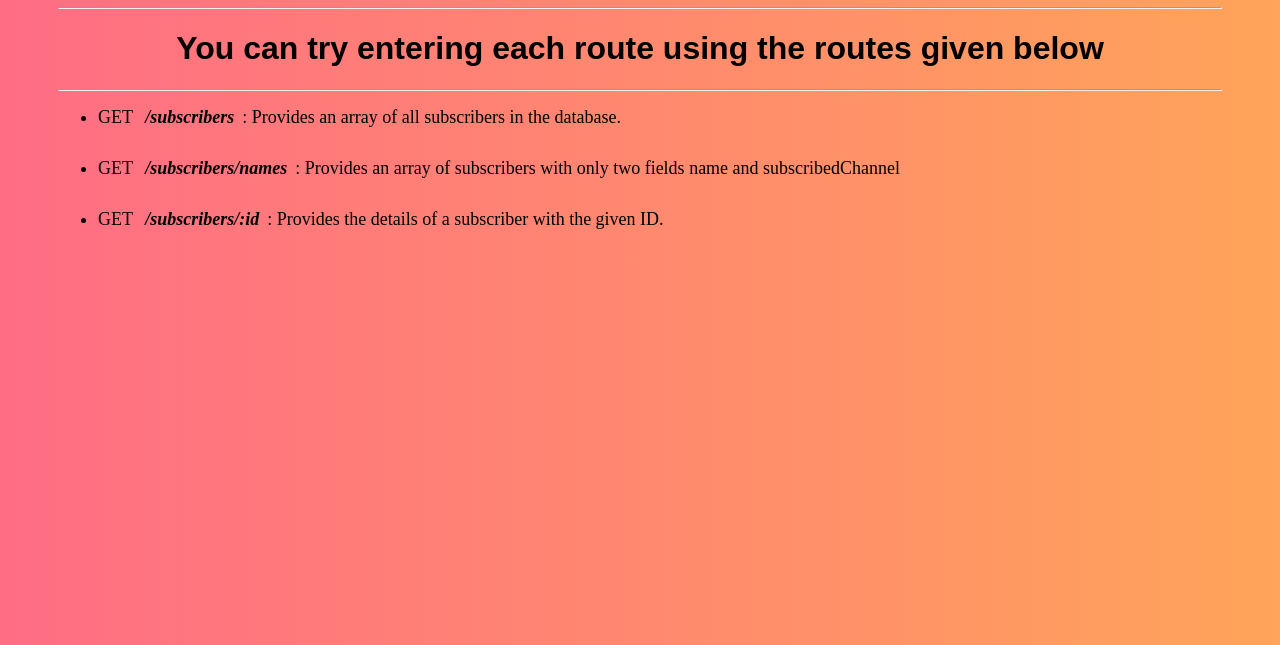
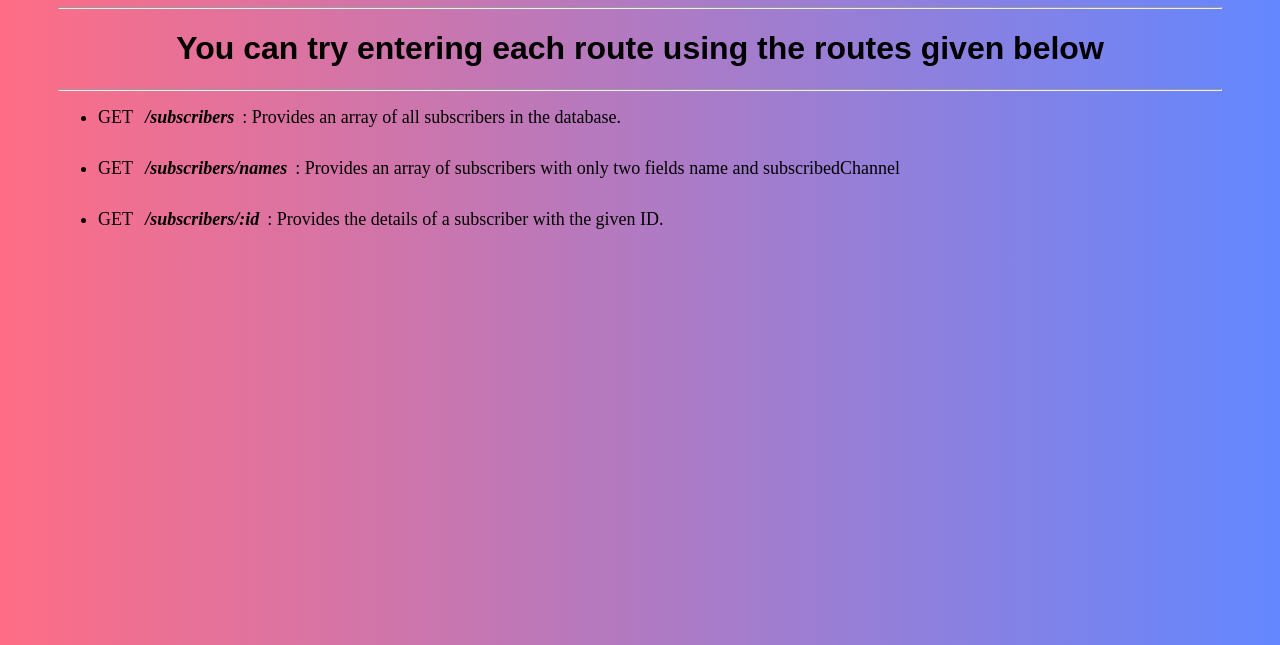
Before and after one commit to RithikDhanush/Almabetter_Youtiubr_Subscriber_Project, a website: page index.html in a window 1280 px wide. Shown: the part 155-800 px from the top of the page. Drawn offline with Linux system fonts and the light colour scheme.

Commit message:
Update index.html

```diff
--- a/index.html
+++ b/index.html
@@ -1,14 +1,20 @@
+<!-- This code snippet represents an HTML document that displays information about routes in an
+API for retrieving YouTube subscribers. -->
+
 <!DOCTYPE html>
 <html lang="en">
 
+<!-- The <head> section contains metadata, such as character encoding and viewport settings. -->
 <head>
     <meta charset="UTF-8">
     <meta http-equiv="X-UA-Compatible" content="IE=edge">
     <meta name="viewport" content="width=device-width, initial-scale=1.0">
     <title>YouTube subscribers</title>
+
+<!-- The <style> section defines CSS rules to style the HTML elements. -->
     <style>
         body{
-             background: linear-gradient(to left,rgb(255, 164, 89),rgb(255, 109, 133));
+             background: linear-gradient(to left,rgb(99, 135, 255),rgb(255, 109, 133));
         }
         div {
             padding-left: 50px;
@@ -36,13 +42,21 @@
     </style>
 </head>
 
+<!-- The <body> section contains the content of the webpage. -->
 <body>
     <div>
+
+<!-- The <h1> tags display headings with styled text. -->
         <h1><b>Get YouTube Subscribers</b></h1>
+
+<!-- The <hr> tags create horizontal lines for visual separation. -->
         <hr>
             <h1>These are the  routes in this API</h1><hr>
             <h1>You can try entering each route using the routes given below</h1><hr>
+
+<!-- The <ul> and <li> tags create an unordered list with items representing the routes available in the API. -->
         <ul>
+<!-- The text inside <em> and <b> tags is styled for emphasis. -->
             <li>GET <em><b>/subscribers</em></b>: Provides an array of all subscribers in the
                 database.</li>
             <li>GET <em><b>/subscribers/names</em></b>: Provides an array of subscribers with only two fields name and
```
